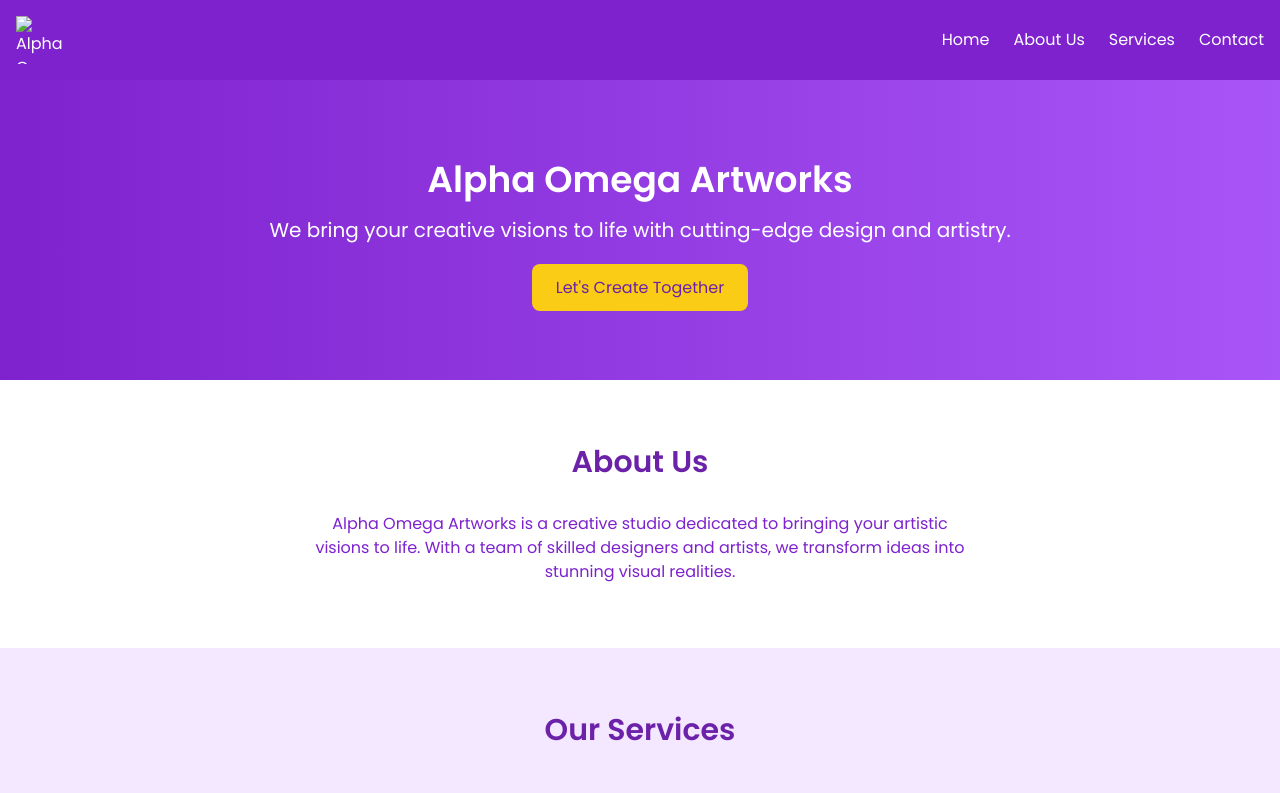
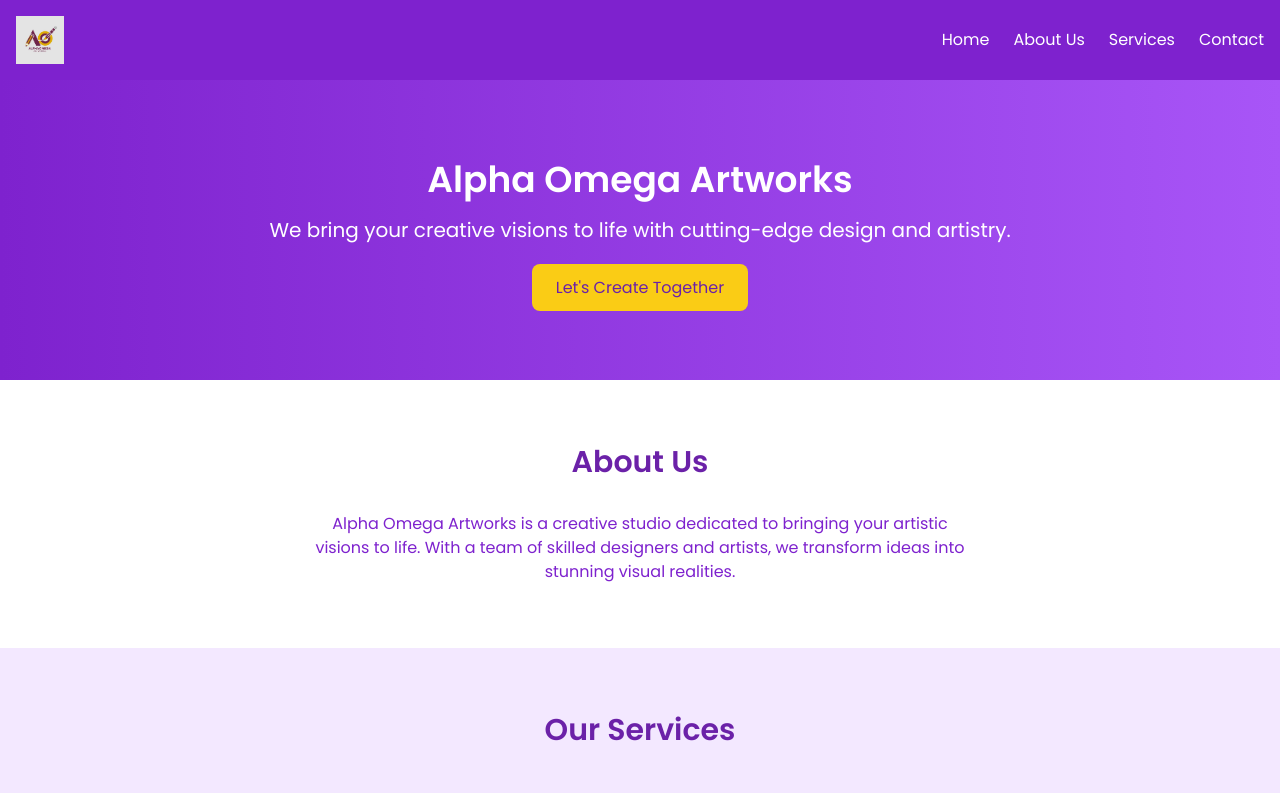
Before and after one commit to rich1ebytes/alphaomegaweb, a plain HTML site: page index.html in a window 1280 px wide. Shown: the top 793 px of the page. Drawn offline with nearby package versions, Linux system fonts and the light colour scheme.

Commit message:
Update index.html

```diff
--- a/index.html
+++ b/index.html
@@ -16,7 +16,7 @@
 <body class="bg-gradient-to-b from-purple-50 to-white dark:bg-purple-900 dark:text-gray-100 font-poppins">
   <header class="bg-purple-700 text-white py-4 sticky top-0 z-10">
     <div class="container mx-auto px-4 flex justify-between items-center">
-      <img src="logo.png" alt="Alpha Omega Artworks Logo" class="w-12 h-12">
+      <img src="alphomegalogo.jpeg" alt="Alpha Omega Logo" class="w-12 h-12">
       <nav class="hidden md:block">
         <ul class="flex space-x-6">
           <li><a href="#home" class="hover:text-yellow-300 transition-colors">Home</a></li>
```
